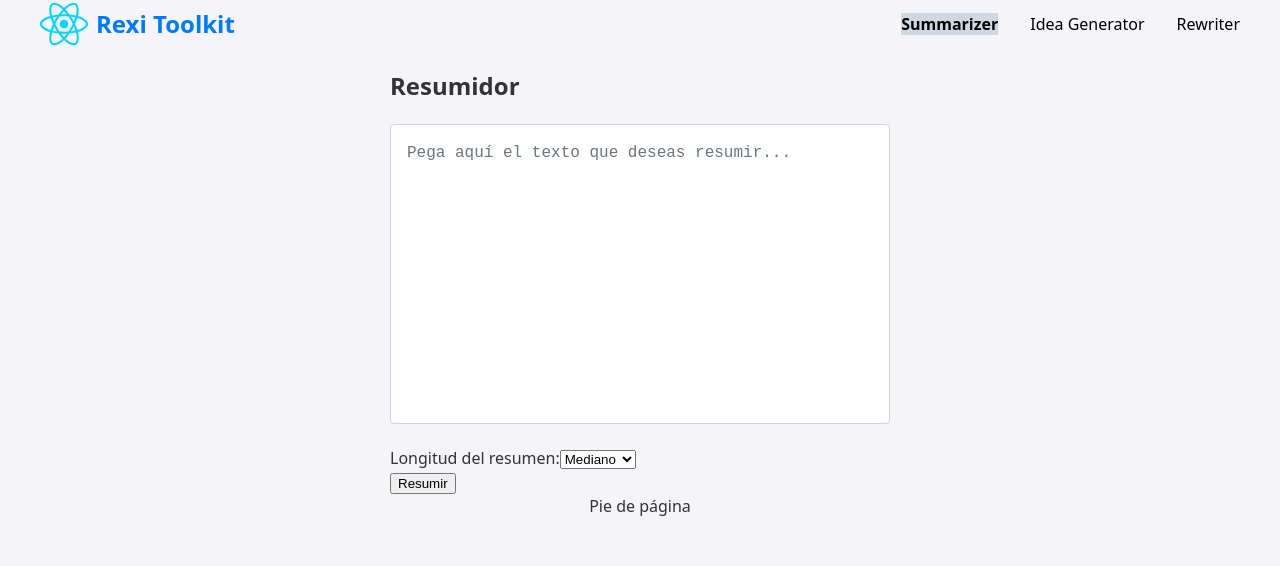
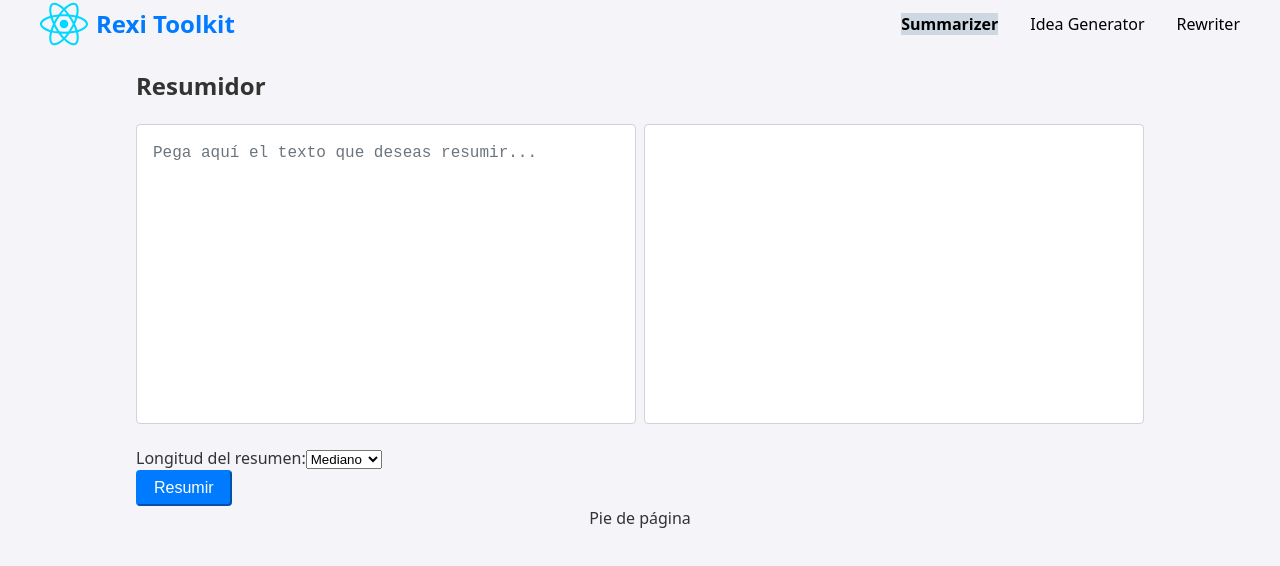
Before and after one commit to OsOsorioP/Orzalia, a React (Vite) app: page /summarizer in a window 1280 px wide. Shown: the top 566 px of the page. Built offline with nearby package versions, Linux system fonts and the light colour scheme; no server answers.

Commit message:
Refactor SummarizerTool to improve state management and replace button with Button component for enhanced styling and consistency

```diff
--- a/src/features/summarizer/SumarizerTool.jsx
+++ b/src/features/summarizer/SumarizerTool.jsx
@@ -1,29 +1,36 @@
 import { useState } from "react";
 import { useSummarizer } from "./useSummarizer";
 import { Textarea } from "../../components/common/Textarea/Textarea";
+import Button from "../../components/common/Button/Button";
+import styles from "./Summarizer.module.css";
 
 const SummarizerTool = () => {
-  const [text, setText] = useState("");
+  const [originalText, setOriginalText] = useState("");
   const [summaryLength, setSummaryLength] = useState("medium");
 
   const { summary, isLoading, error, generateSummary } = useSummarizer();
 
   const handleSummarizerClick = () => {
-    generateSummary(text, summaryLength);
+    generateSummary(originalText, summaryLength);
   };
 
   return (
-    <main>
+    <section>
       <h2>Resumidor</h2>
-      <Textarea
-        name="textArea"
-        id="textArea"
-        value={text}
-        onChange={(e) => setText(e.target.value)}
-        placeholder="Pega aquí el texto que deseas resumir..."
-        rows={10}
-        disabled={isLoading}
-      />
+      <div className={styles.summarizer}>
+        <Textarea
+          name="originalText"
+          id="originalText"
+          value={originalText}
+          onChange={(e) => setOriginalText(e.target.value)}
+          placeholder="Pega aquí el texto que deseas resumir..."
+          rows={10}
+          disabled={isLoading}
+        />
+        <div className={styles.results}>
+          {summary && !isLoading && <p>{summary}</p>}
+        </div>
+      </div>
       <div>
         <label htmlFor="summaryLength">Longitud del resumen:</label>
         <select
@@ -37,17 +44,11 @@ const SummarizerTool = () => {
           <option value="long">Grande</option>
         </select>
       </div>
-      <button onClick={handleSummarizerClick} disabled={isLoading}>
-        {isLoading ? "Resumiendo..." : "Resumir"}
-      </button>
+      <Button onClick={handleSummarizerClick} disabled={isLoading}>
+        Resumir
+      </Button>
       {error && <p style={{ color: "red" }}>Error: {error}</p>}
-      {summary && !isLoading && (
-        <div>
-          <h3>Resumen Generado:</h3>
-          <pre>{summary}</pre>
-        </div>
-      )}
-    </main>
+    </section>
   );
 };
 
```
